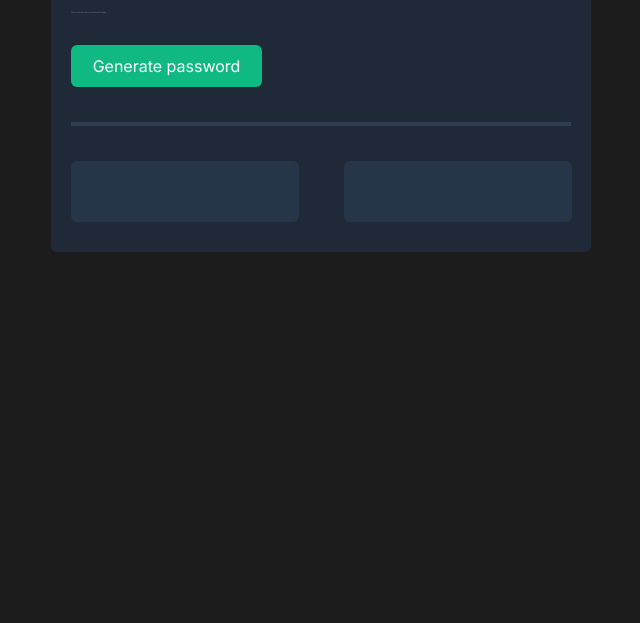
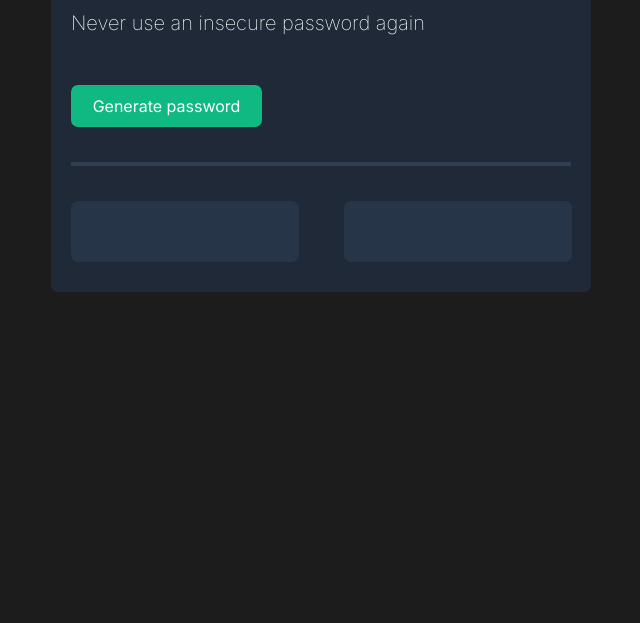
Before and after one commit to Gr7ed/password-generator, a website built with Vite: page index.html in a window 1280 px wide. Shown: the part 177-800 px from the top of the page, without its empty margins (319-959 px from the left). Built offline with nearby package versions, Linux system fonts and the light colour scheme.

Commit message:
Increase border-radius & fix paragraph font-size
Bumps border-radius from 6px to 7px on the body and interactive elements to slightly soften corners, and corrects a paragraph font-size typo from 2px to 20px for proper legibility.

```diff
--- a/index.css
+++ b/index.css
@@ -13,7 +13,7 @@ body {
     margin-top: 30px;
     margin-bottom: 20px;
     padding: 10px 20px 10px 20px;
-    border-radius: 6px;
+    border-radius: 7px;
 }
 #hero{
     border-bottom: 4px solid #2F3E53;
@@ -31,7 +31,7 @@ p{
     color: #FFFFFF;
     font-family: "Inter", serif;
     font-weight: 150;
-    font-size: 2px;
+    font-size: 20px;
 }
 #generate-btn{
     font-size: 16px;
@@ -39,7 +39,7 @@ p{
     width: 191px;
     height: 42px;
     margin: 30px 0 35px 0;
-    border-radius: 6px;
+    border-radius: 7px;
     border: none;
     background: #10B981;
     padding: 9px 15px;
@@ -57,7 +57,7 @@ p{
     height: 42px;
     background: #273549;
     border: none;
-    border-radius: 6px;
+    border-radius: 7px;
     font-family: "Inter", serif;
     font-weight: 600;
     color: #55F991;
```
